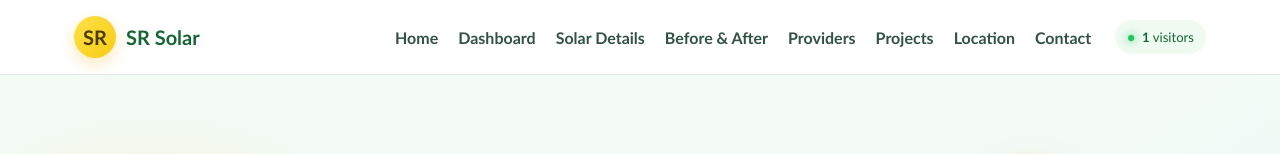
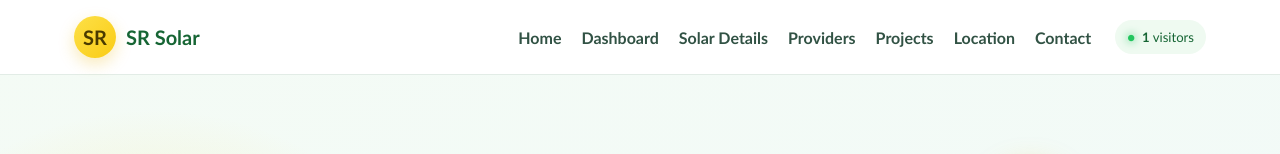
Before and after one commit to Mokshagnen2008/sr-solar-site, a plain HTML site: page index.html in a window 1280 px wide. Shown: the top 154 px of the page. Drawn offline with Linux system fonts and the light colour scheme.

Commit message:
Remove Before and After from navigation

```diff
--- a/index.html
+++ b/index.html
@@ -26,7 +26,6 @@
                 <a href="#home">Home</a>
                 <a href="#dashboard">Dashboard</a>
                 <a href="#solar-details">Solar Details</a>
-                <a href="#comparison">Before &amp; After</a>
                 <a href="#providers">Providers</a>
                 <a href="#projects">Projects</a>
                 <a href="#location">Location</a>
```
